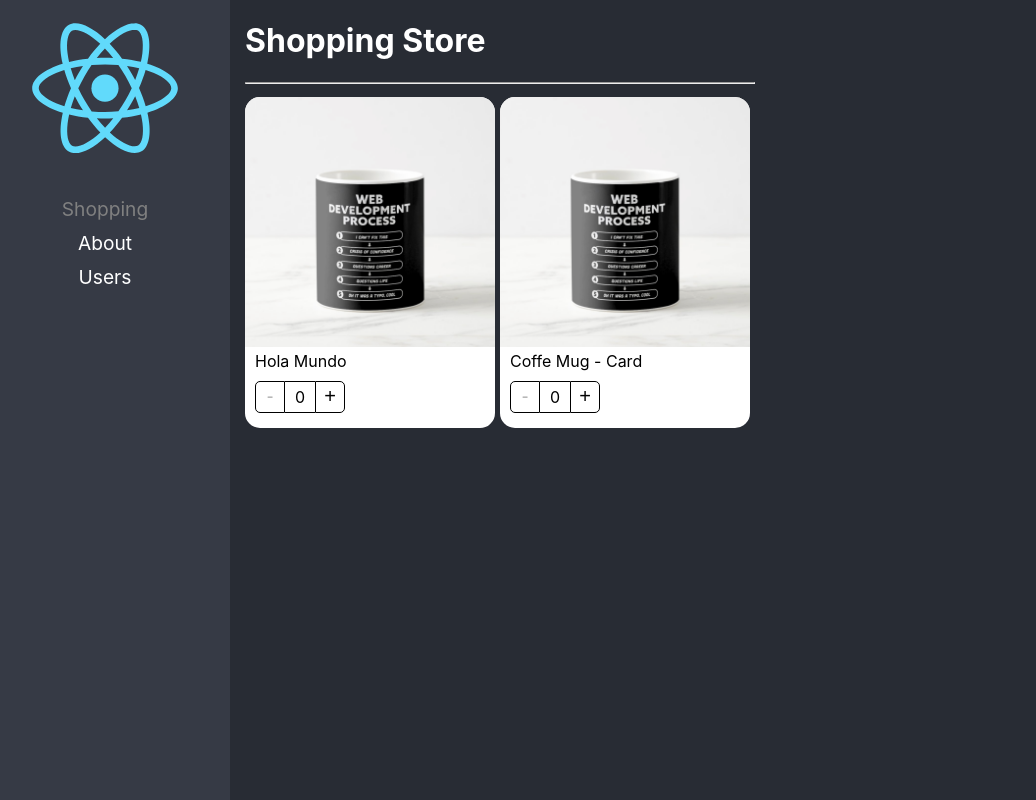
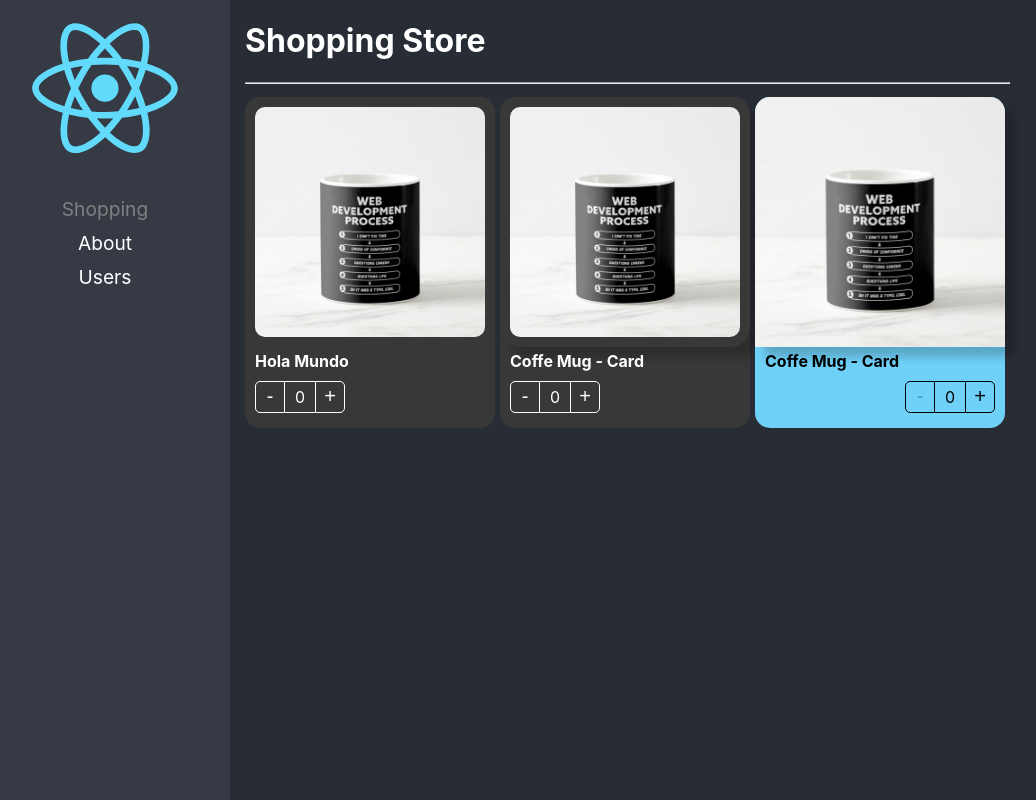
Before and after one commit to maryelinv/react-pro, a React (Create React App) app: page / in a window 1280 px wide. Shown: the whole page, without its empty margins (20-1056 px from the left). Built offline with nearby package versions, Linux system fonts and the light colour scheme.

Commit message:
componente extend styles ready

```diff
--- a/src/02-components-patterns/components/productButtons.tsx
+++ b/src/02-components-patterns/components/productButtons.tsx
@@ -1,11 +1,22 @@
-import { useContext } from 'react';
+import { CSSProperties, useContext } from 'react';
 import styles from '../styles/styles.module.css';
 import { ProductContext } from '../contexts/productContext';
 
-export const ProductButtons = () => {
+export interface Props {
+  className?: string;
+  style?: CSSProperties;
+}
+
+export const ProductButtons = (
+  { className = '', style }: Props
+) => {
   const { increaseBy, counter } = useContext(ProductContext);
   return (
-    <div className={styles.buttonsContainer}>
+    <div className={
+      `${styles.buttonsContainer} ${className}`
+    }
+      style={style}
+    >
 
       <button className={styles.buttonMinus} onClick={() => increaseBy(-1)} disabled={counter === 0}>
         -
--- a/src/02-components-patterns/components/productCard.tsx
+++ b/src/02-components-patterns/components/productCard.tsx
@@ -1,17 +1,31 @@
 import { useProduct } from '../hooks/useProduct';
 import { ProductProvider } from '../contexts/productContext';
-import { ProductCardProps } from '../interfaces/interfaces';
 import styles from '../styles/styles.module.css';
+import { Product } from '../interfaces/interfaces';
+import { CSSProperties, ReactElement } from 'react';
+
+export interface Props {
+  product: Product;
+  children?: ReactElement | ReactElement[];
+  className?: string;
+  style?: CSSProperties;
+}
 
 export const ProductCard = ({
   product,
-  children
-}: ProductCardProps) => {
+  children,
+  className,
+  style
+}: Props) => {
   const { counter, increaseBy } = useProduct();
 
   return (
     <ProductProvider value={{ counter, increaseBy, product }}>
-      <div className={styles.productCard}>
+      <div
+        className={`${styles.productCard}
+        ${className ?? ''}`}
+        style={style}
+      >
         {children}
       </div >
     </ProductProvider>
--- a/src/02-components-patterns/components/productImage.tsx
+++ b/src/02-components-patterns/components/productImage.tsx
@@ -1,10 +1,17 @@
-import { useContext } from 'react';
+import { CSSProperties, useContext } from 'react';
 
 import noImg from '../assets/no-image.jpg';
 import styles from '../styles/styles.module.css';
 import { ProductContext } from '../contexts/productContext';
 
-export const ProductImage = ({ image = '' }) => {
+export interface Props {
+  image?: string;
+  className?: string;
+  style?: CSSProperties;
+}
+
+export const ProductImage = (
+  { image = '', className = '', style }: Props) => {
   const { product: { img: productImg } } = useContext(ProductContext);
 
   let imgToShow: string = noImg;
@@ -16,6 +23,11 @@
   }
 
   return (
-    <img className={styles.productImg} src={imgToShow} alt={'Product'} />
+    <img
+      className={`${styles.productImg} ${className}`}
+      src={imgToShow}
+      alt={'Product'}
+      style={style}
+    />
   )
 }
--- a/src/02-components-patterns/components/productTitle.tsx
+++ b/src/02-components-patterns/components/productTitle.tsx
@@ -1,12 +1,23 @@
-import { useContext } from 'react';
+import { CSSProperties, useContext } from 'react';
 import styles from '../styles/styles.module.css';
 import { ProductContext } from '../contexts/productContext';
 
-export const ProductTitle = ({ title = '' }: { title?: string }) => {
+export interface Props {
+  title?: string;
+  className?: string;
+  style?: CSSProperties;
+}
+
+export const ProductTitle = (
+  { title = '', className = '', style }: Props) => {
   const { product: { title: productTitle } } = useContext(ProductContext);
 
   return (
-    <span className={styles.productDescription}>
+    <span
+      className={`${styles.productDescription}
+      ${className}`}
+      style={style}
+    >
       {title || productTitle}
     </span>
   )
--- a/src/02-components-patterns/pages/shoppingPage.tsx
+++ b/src/02-components-patterns/pages/shoppingPage.tsx
@@ -1,11 +1,11 @@
-import { ProductCard, ProductImage, ProductTitle, ProductButtons } from '../components'
+import { ProductCard, ProductImage, ProductTitle, ProductButtons } from '../components';
+import '../styles/custom-styles.css';
 
 const product = {
   id: '1',
   title: 'Coffe Mug - Card',
   img: './coffee-mug.png'
 }
-
 
 export const ShoppingPage = () => {
   return (
@@ -19,16 +19,67 @@
           flexWrap: 'wrap'
         }
       }>
-        <ProductCard product={product}>
-          <ProductCard.Image />
-          <ProductCard.Title title='Hola Mundo' />
-          <ProductCard.Buttons />
+        <ProductCard
+          product={product}
+          className={'bg-dark text-white'}
+        >
+          <ProductCard.Image
+            className={'custom-image'} />
+          <ProductCard.Title
+            className={' text-bold text-center'} title='Hola Mundo' />
+          <ProductCard.Buttons
+            className={'custom-buttons'} />
         </ProductCard>
 
-        <ProductCard product={product}>
-          <ProductImage />
-          <ProductTitle />
-          <ProductButtons />
+        <ProductCard
+          product={product}
+          className={'bg-dark text-white'}
+        >
+          <ProductImage
+            className={'custom-image'}
+            style={
+              {
+                boxShadow:
+                  '10px 10px 10px rgba(0,0,0,0.2)',
+              }
+            }
+          />
+          <ProductTitle
+            className={' text-bold text-center'} />
+          <ProductButtons
+            className={'custom-buttons'} />
+        </ProductCard>
+        <ProductCard
+          product={product}
+          style={
+            {
+              backgroundColor: '#70D1F8',
+            }
+          }
+        >
+          <ProductImage
+            style={
+              {
+                boxShadow:
+                  '10px 10px 10px rgba(0,0,0,0.2)',
+              }
+            }
+          />
+          <ProductTitle
+            style={
+              {
+                fontWeight: 'bold',
+              }
+            }
+          />
+          <ProductButtons
+            style={
+              {
+                display: 'flex',
+                justifyContent: 'flex-end',
+              }
+            }
+          />
         </ProductCard>
       </div>
     </div>
--- /dev/null
+++ b/src/02-components-patterns/styles/custom-styles.css
@@ -0,0 +1,27 @@
+.bg-dark {
+  background-color: rgb(56, 56, 56);
+}
+
+.text-white {
+  color: white;
+}
+
+.text-bold {
+  font-weight: bold;
+}
+
+.text-center {
+  text-align: center;
+}
+
+.custom-image {
+  padding: 10px;
+  width: calc(100% - 20px);
+  border-radius: 20px;
+}
+
+.custom-buttons button,
+.custom-buttons div {
+  color: white;
+  border-color: white;
+}
```
Also changed, not shown: src/02-components-patterns/interfaces/interfaces.ts (+10 -11 lines), 1 other file (tests, documents, lock files or other folders).
